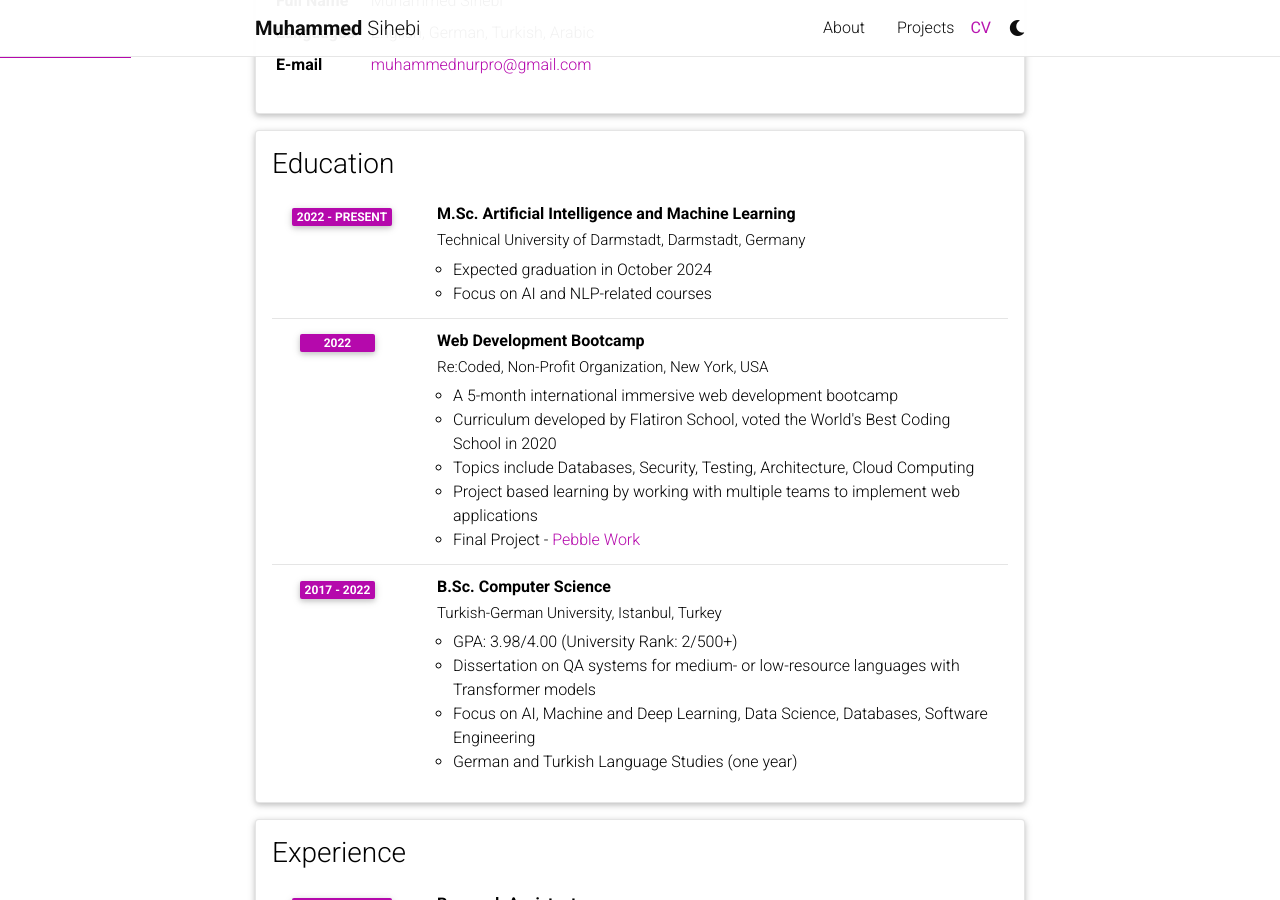
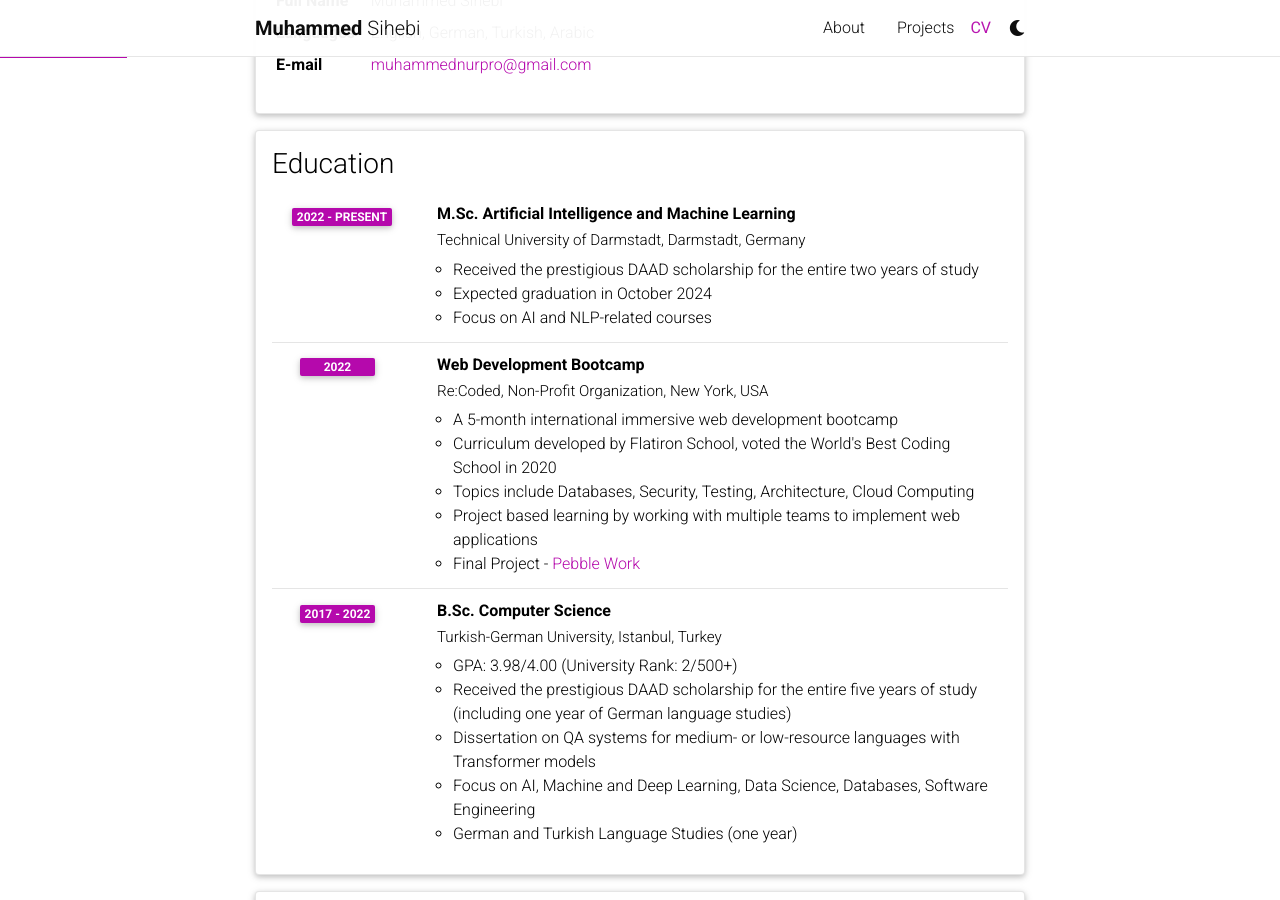
Before and after one commit to muhammed-shihebi/muhammed-shihebi.github.io, a Jekyll site: the page built from _pages/cv.md, in a window 1280 px wide and 900 px high, scrolled down 263 px. Built offline with Jekyll 4.4.1, drawn with Linux system fonts in a browser that asks for light colours; comment, search, counter and statistics services are not loaded; a style sheet for code colours, icons or effects is not loaded.

Commit message:
update education section

```diff
--- a/_data/cv.yml
+++ b/_data/cv.yml
@@ -16,6 +16,7 @@
       institution: Technical University of Darmstadt, Darmstadt, Germany
       year: 2022 - Present
       description:
+        - Received the prestigious DAAD scholarship for the entire two years of study
         - Expected graduation in October 2024
         - Focus on AI and NLP-related courses
         # - title: Description 3.
@@ -36,6 +37,7 @@
       year: 2017 - 2022
       description:
         - "GPA: 3.98/4.00 (University Rank: 2/500+)"
+        - Received the prestigious DAAD scholarship for the entire five years of study (including one year of German language studies)
         - Dissertation on QA systems for medium- or low-resource languages with Transformer models
         - Focus on AI, Machine and Deep Learning, Data Science, Databases, Software Engineering
         - German and Turkish Language Studies (one year)
```
